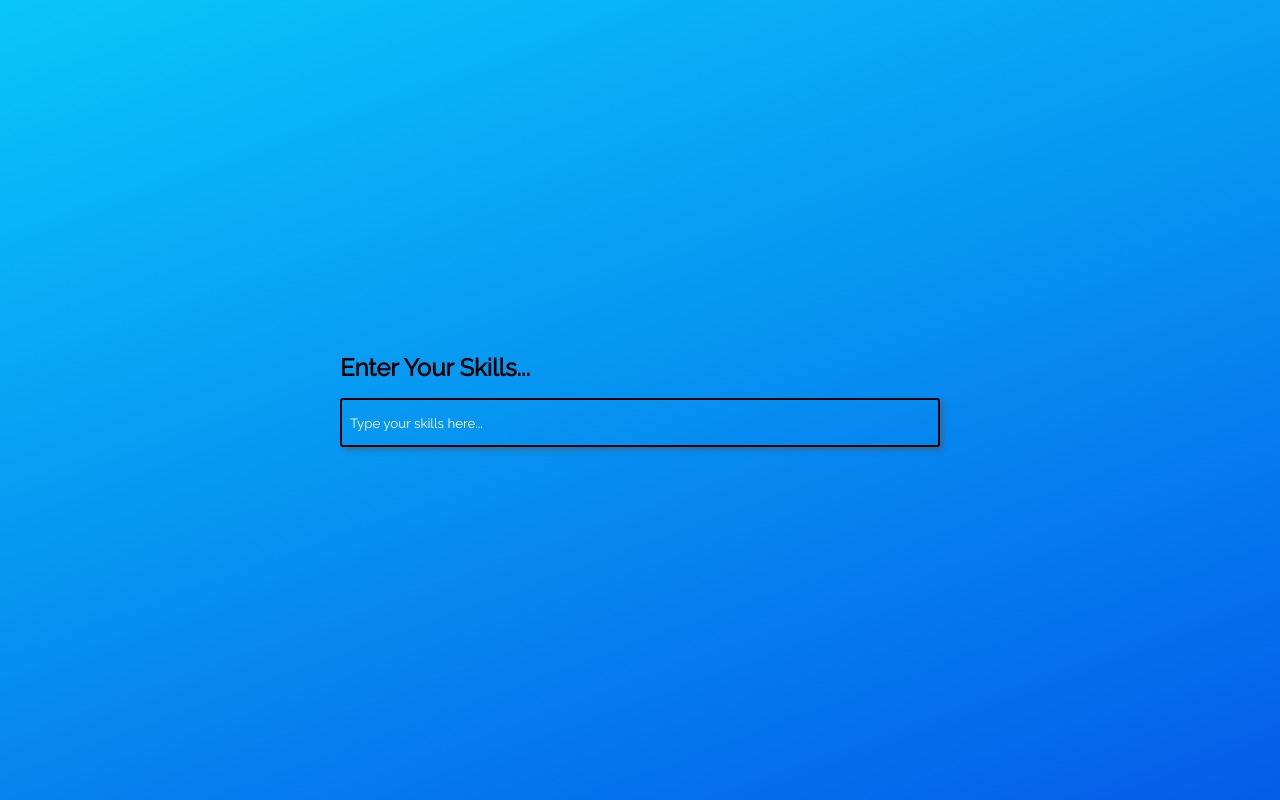
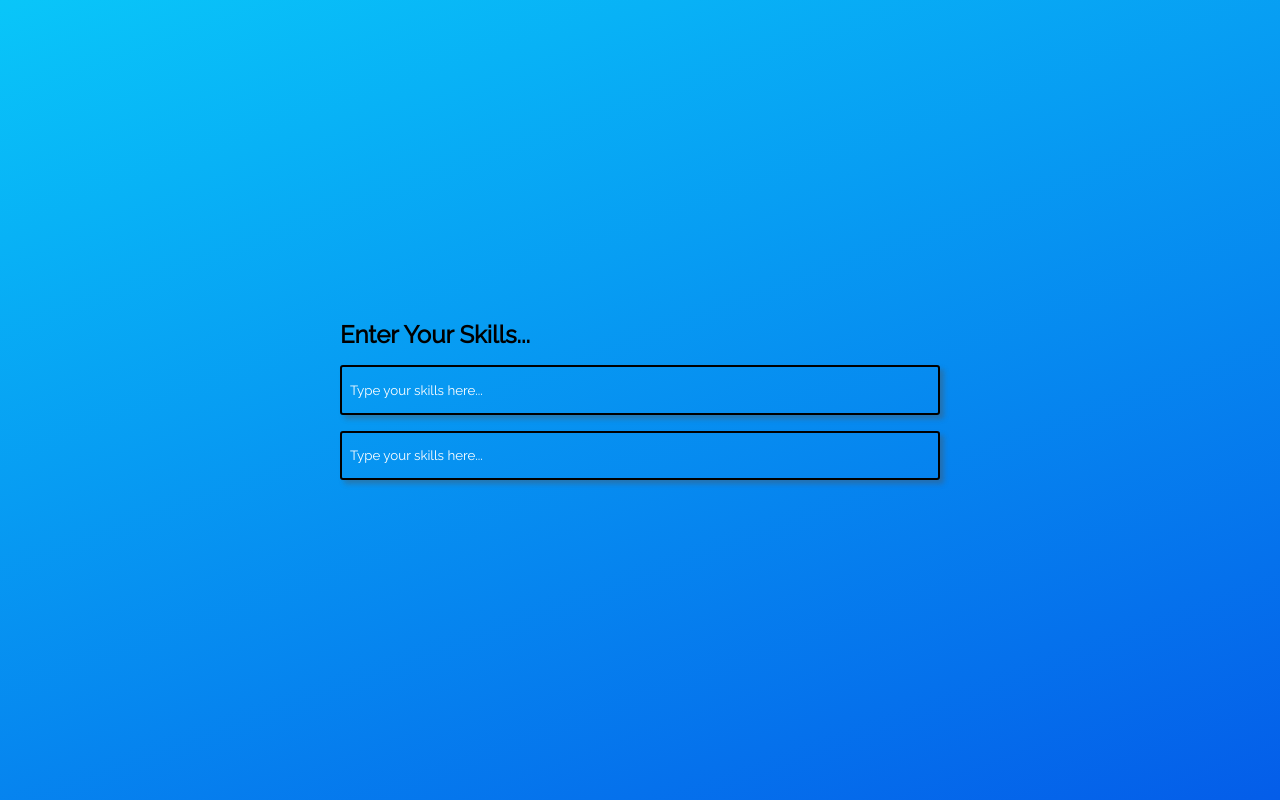
Before and after one commit to lkot/react-noa-ignite-assignment, a React (Create React App) app: page / in a window 1280 px wide. Built offline with nearby package versions, Linux system fonts and the light colour scheme.

Commit message:
List navigation implemented + second spoken languages input added.

```diff
--- a/src/App.js
+++ b/src/App.js
@@ -1,14 +1,16 @@
 import { useState } from 'react';
 import TagsInput from './components/TagsInput';
 
-const languages = ['Javascript', 'Java', 'Python', 'Nodejs', 'Reactjs', 'SASS'];
+const programmingLanguages = ['Javascript', 'Java', 'Python', 'Nodejs', 'Reactjs', 'SASS'];
+const spokenLanguages = ['Polish', 'English', 'German', 'Italian', 'Spanish', 'French'];
 
 function App() {
 
 	return (
 		<div className='App'>
 			<h2>Enter Your Skills...</h2>
-			<TagsInput options={languages} />
+			<TagsInput options={programmingLanguages} />
+			<TagsInput options={spokenLanguages} />
 		</div>
 	);
 }
--- a/src/components/TagsInput.css
+++ b/src/components/TagsInput.css
@@ -68,6 +68,13 @@
     display: flex;
     align-items: center;
     color: black;
-    margin-left: 5px;
     cursor: pointer;
   }
+
+  .data-result .data-item:hover {
+	background-color: #ddd;
+}
+
+.data-result .data-item.active {
+	background-color: #ccc;
+}
--- a/src/components/TagsInput.js
+++ b/src/components/TagsInput.js
@@ -6,6 +6,7 @@ const TagsInput = ({ options }) => {
 	const [inputValue, setInputValue] = useState('');
 	const [availableOptions, setAvailableOptions] = useState(options);
 	const [suggestions, setSuggestions] = useState([]);
+	const [activeItemIndex, setActiveItemIndex] = useState(-1);
 
 	useEffect(() => {
 		if (inputValue) {
@@ -28,8 +29,27 @@ const TagsInput = ({ options }) => {
 	}, [inputValue, tags, availableOptions]);
 
 	const handleKeyDown = (e) => {
-		if (e.key === 'Enter') {
-			addTag(e.target.value);
+		if (e.keyCode === 13) {
+			const value = e.target.value.trim();
+			if (activeItemIndex > -1) {
+				const selectedItem = suggestions[activeItemIndex];
+				addTag(selectedItem);
+				setActiveItemIndex(-1);
+			} else if (tags.length === 0 || tags.find((tag) => tag.toLowerCase() !== value.toLowerCase())) {
+				addTag(value);
+			}
+		} else if (e.keyCode === 38) {
+			if (activeItemIndex > 0) {
+				setActiveItemIndex(activeItemIndex - 1);
+			} else {
+				setActiveItemIndex(suggestions.length - 1);
+			}
+		} else if (e.keyCode === 40) {
+			if (activeItemIndex !== suggestions.length - 1) {
+				setActiveItemIndex(activeItemIndex + 1);
+			} else {
+				setActiveItemIndex(0);
+			}
 		}
 	};
 
@@ -90,12 +110,15 @@ const TagsInput = ({ options }) => {
 			{/* Autocomplete suggestions list */}
 			{suggestions.length > 0 && (
 				<ul className='data-result'>
-					{suggestions.map((item) => {
+					{suggestions.map((item, index) => {
 						return (
 							<div key={item}>
-								<li onClick={handleListElementClick} className='data-item'>
-									{item}
-								</li>
+							<li
+								key={index} onClick={handleListElementClick}
+								className={`data-item ${activeItemIndex === index ? 'active' : ''}`}
+							>
+								{item}
+							</li>
 							</div>
 						);
 					})}
```
